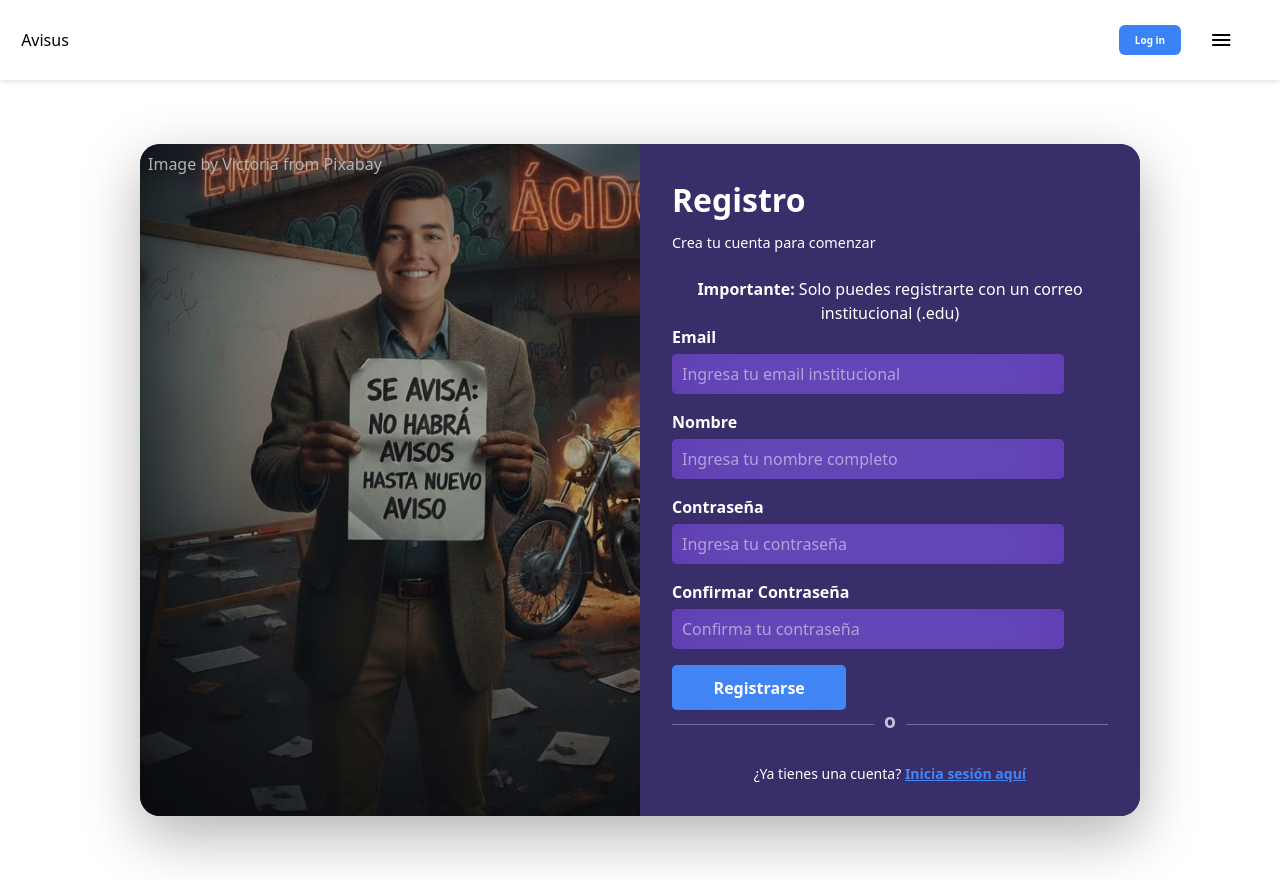
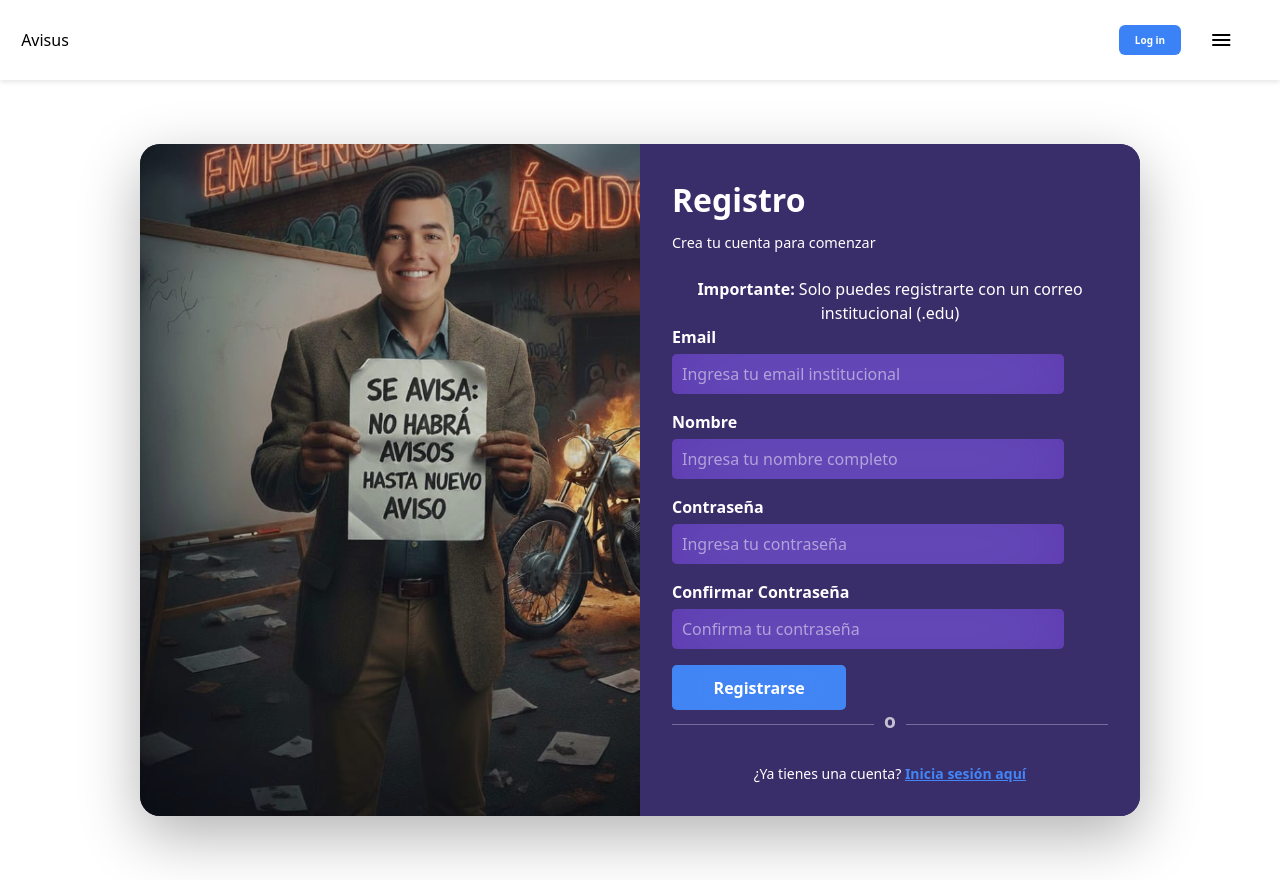
Before and after one commit to utm24090599-design/avisus_project, an Angular app in the folder frontend/: page /register in a window 1280 px wide. Built offline with nearby package versions, Linux system fonts and the light colour scheme.

Commit message:
modificate(app/src/shered/cell/loging and register): Se ha cambiado la imagen de ambos

```diff
--- a/frontend/src/app/shared/components/cell/login.component/login.component.html
+++ b/frontend/src/app/shared/components/cell/login.component/login.component.html
@@ -1,6 +1,6 @@
 <div class="login-page">
   <div class="login-content">
-    <div class="image text-white p-2">Image by <a href="https://pixabay.com/users/vika_glitter-6314823/?utm_source=link-attribution&utm_medium=referral&utm_campaign=image&utm_content=7031048">Victoria</a> from <a href="https://pixabay.com//?utm_source=link-attribution&utm_medium=referral&utm_campaign=image&utm_content=7031048">Pixabay</a></div>
+    <div class="image text-white p-2"></div>
     <div class="login-card">
       <div class="logo">Log In</div>
       <p class="subtitle">Inicia sesión con tu cuenta institucional</p>
--- a/frontend/src/app/shared/components/cell/register.component/register.component.css
+++ b/frontend/src/app/shared/components/cell/register.component/register.component.css
@@ -57,7 +57,7 @@
   width: 100%;
   height: 100%;
   background: url('../../../../assets/MainImage.jpeg') no-repeat center center/cover;
-  filter: brightness(0.7);
+  filter: brightness(0.9);
 }
 
 form {
--- a/frontend/src/app/shared/components/cell/register.component/register.component.html
+++ b/frontend/src/app/shared/components/cell/register.component/register.component.html
@@ -1,6 +1,6 @@
 <div class="register-page">
   <div class="register-content">
-    <div class="image text-white p-2">Image by <a href="https://pixabay.com/users/vika_glitter-6314823/?utm_source=link-attribution&utm_medium=referral&utm_campaign=image&utm_content=7031048">Victoria</a> from <a href="https://pixabay.com//?utm_source=link-attribution&utm_medium=referral&utm_campaign=image&utm_content=7031048">Pixabay</a></div>
+    <div class="image text-white p-2"></div>
     <div class="register-card">
       <div class="logo">Registro</div>
       <p class="subtitle">Crea tu cuenta para comenzar</p>
```
